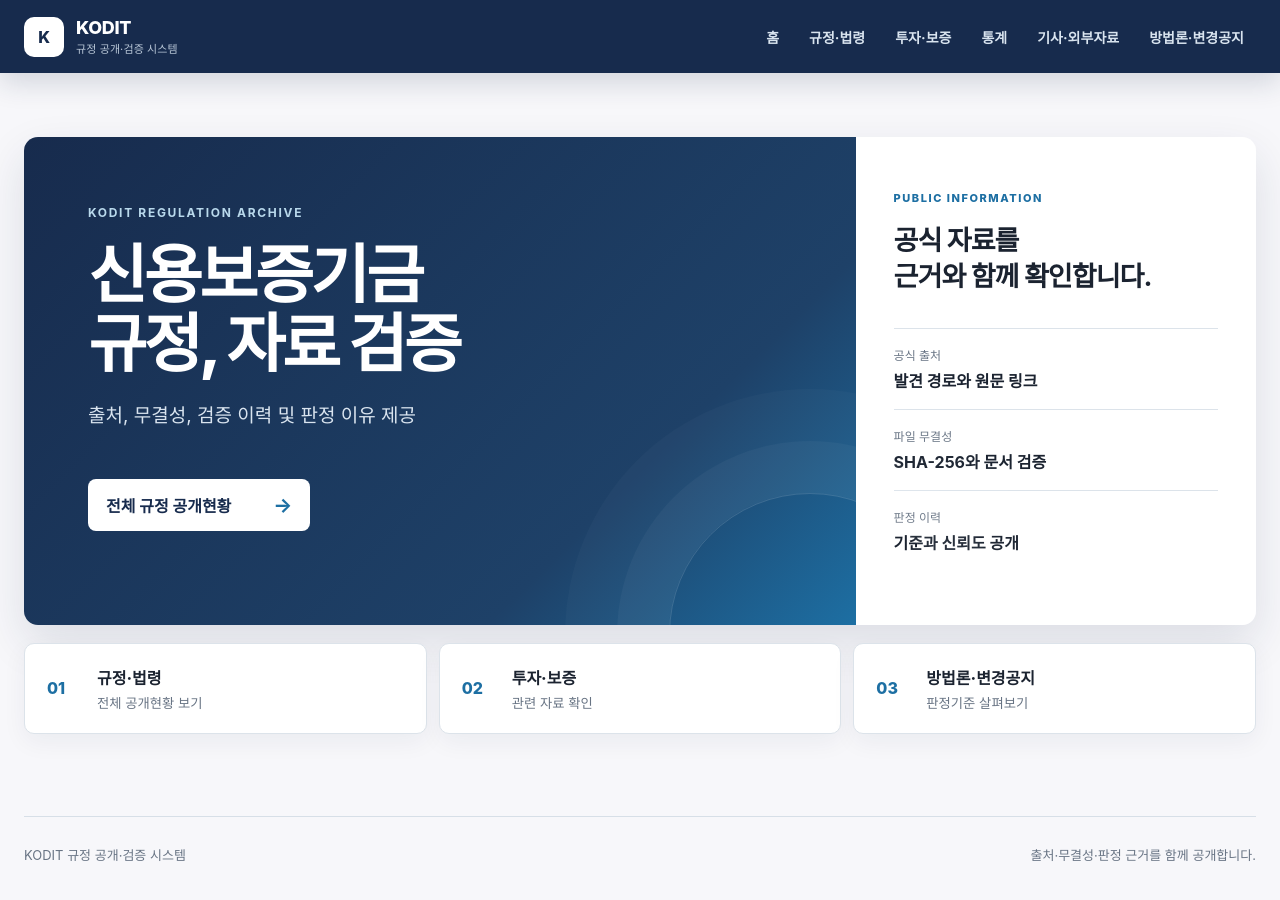
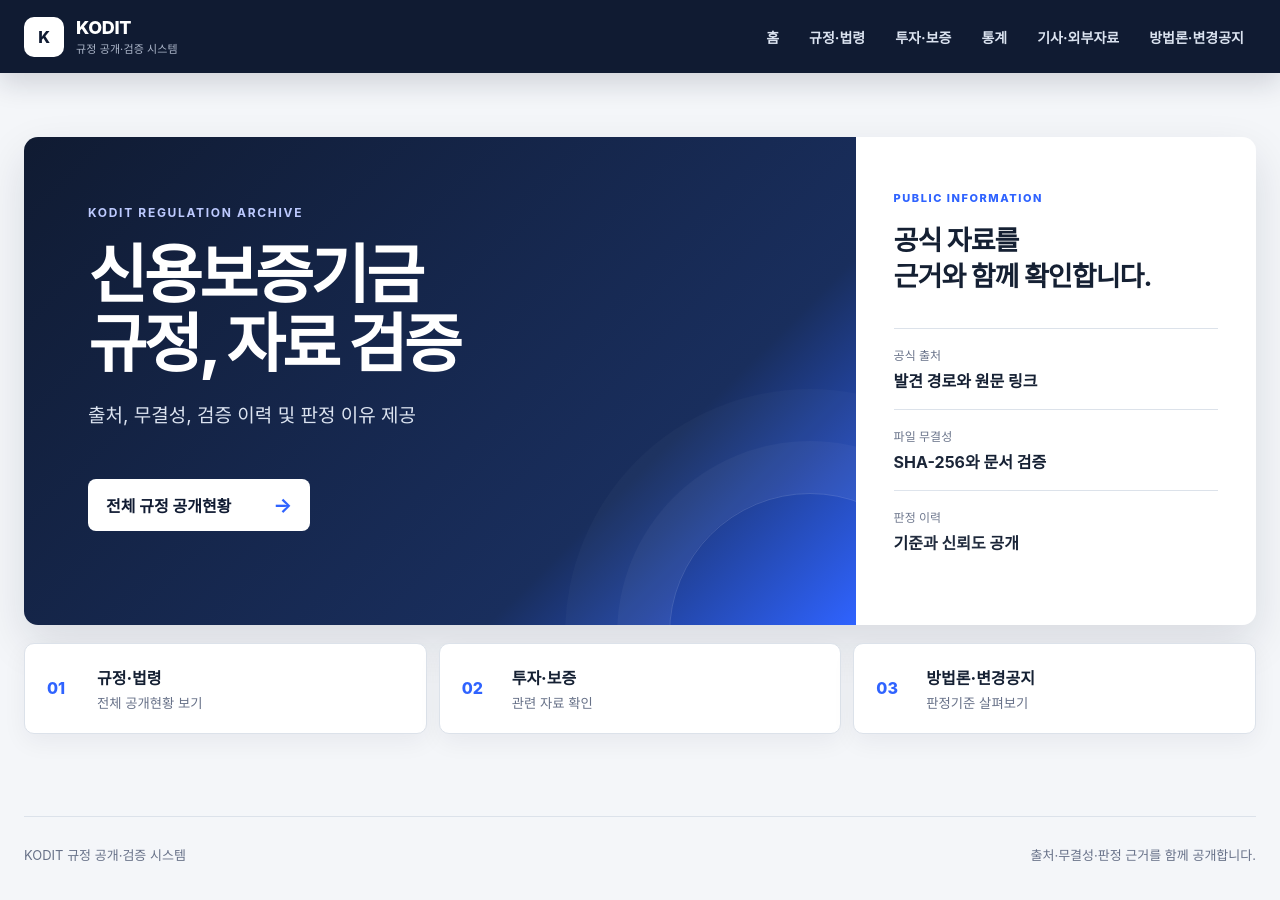
Before and after one commit to maenglion/KODIT-analysis, a Next.js app in the folder apps/public-site/: page / in a window 1280 px wide. Shown: the top 900 px of the page. Built offline with nearby package versions, Linux system fonts and the light colour scheme; a web font is replaced by a local one.

Commit message:
style: adopt K-DATA primary palette

```diff
--- a/apps/public-site/app/styles.css
+++ b/apps/public-site/app/styles.css
@@ -1,10 +1,10 @@
-:root { --ink:#172b4d; --muted:#5c6b7c; --paper:#eef4f8; --green:#1d6fa3; --lime:#dff2ff; --line:#dce3ea; --amber:#9a5b04; --primary:#1d6fa3; --primary-dark:#155985; --primary-soft:#e7f2f9; --surface:#fff; }
+:root { --ink:#152033; --muted:#677188; --paper:#f4f6f9; --green:#2f63ff; --lime:#dbe4ff; --line:#dce2ea; --amber:#b86f00; --primary:#2f63ff; --primary-dark:#101b32; --primary-soft:#eef3ff; --surface:#fff; }
 * { box-sizing:border-box; }
 html { background:var(--paper); }
 body { margin:0; color:var(--ink); font-family:Inter,"Noto Sans KR","Apple SD Gothic Neo",system-ui,sans-serif; background:linear-gradient(180deg,#f7f9fb 0,var(--paper) 70%); font-size:16px; }
 a { color:inherit; }
 .shell { width:min(1180px,calc(100% - 48px)); margin-inline:auto; }
-.site-header { border-bottom:1px solid rgba(23,43,77,.13); background:rgba(255,255,255,.92); position:sticky; top:0; z-index:10; backdrop-filter:blur(12px); }
+.site-header { border-bottom:1px solid rgba(16,27,50,.13); background:rgba(255,255,255,.92); position:sticky; top:0; z-index:10; backdrop-filter:blur(12px); }
 .header-inner { width:min(1240px,calc(100% - 48px)); height:82px; margin:auto; display:flex; align-items:center; justify-content:space-between; gap:28px; }
 .brand { display:flex; align-items:center; gap:12px; text-decoration:none; letter-spacing:-.02em; }
 .brand-mark { width:38px; height:38px; border-radius:50%; display:grid; place-items:center; background:var(--ink); color:var(--lime); font-weight:800; }
@@ -52,7 +52,7 @@
 .table-panel {
   border-color:var(--line);
   border-radius:10px;
-  box-shadow:0 8px 26px rgba(23,43,77,.045);
+  box-shadow:0 8px 26px rgba(16,27,50,.045);
 }
 .metric-grid strong {
   font-family:Paperlogy,Inter,"Noto Sans KR",sans-serif;
@@ -87,18 +87,18 @@
 
 /* Civic operations theme — adapted from the reference system's visual language. */
 :root {
-  --ink:#1b2330;
-  --muted:#687484;
-  --paper:#f7f7fa;
-  --green:#1d6fa3;
-  --lime:#d9ecf7;
-  --line:#dce3ea;
-  --amber:#9a5b04;
-  --primary:#1d6fa3;
-  --primary-dark:#172b4d;
-  --primary-soft:#e7f1f8;
+  --ink:#152033;
+  --muted:#677188;
+  --paper:#f4f6f9;
+  --green:#2f63ff;
+  --lime:#dbe4ff;
+  --line:#dce2ea;
+  --amber:#b86f00;
+  --primary:#2f63ff;
+  --primary-dark:#101b32;
+  --primary-soft:#eef3ff;
   --surface:#fff;
-  --shadow:0 8px 24px rgba(23,43,77,.055);
+  --shadow:0 8px 24px rgba(16,27,50,.055);
 }
 html { background:var(--paper); }
 body { background:var(--paper); color:var(--ink); }
@@ -107,7 +107,7 @@
   height:73px;
   border:0;
   background:var(--primary-dark);
-  box-shadow:0 10px 28px rgba(23,43,77,.16);
+  box-shadow:0 10px 28px rgba(16,27,50,.16);
   backdrop-filter:none;
 }
 .header-inner { width:min(1320px,calc(100% - 48px)); height:73px; }
@@ -123,19 +123,19 @@
   font-weight:800;
 }
 .brand b { font-family:Paperlogy,Inter,sans-serif; font-size:18px; font-weight:800; }
-.brand small { color:#bac8d8; font-size:11px; letter-spacing:.01em; }
+.brand small { color:#aeb8cb; font-size:11px; letter-spacing:.01em; }
 nav { gap:6px; font-size:14px; }
-nav a { color:#d9e4ef; padding:9px 12px; border-radius:7px; font-weight:650; }
+nav a { color:#dbe3f0; padding:9px 12px; border-radius:7px; font-weight:650; }
 nav a:hover { color:#fff; background:rgba(255,255,255,.1); }
 
 .home { min-height:calc(100vh - 180px); padding:64px 0 82px; background:none; }
-.home-intro { display:grid; grid-template-columns:minmax(0,1.35fr) minmax(320px,.65fr); overflow:hidden; border-radius:14px; box-shadow:0 18px 45px rgba(23,43,77,.12); }
-.home-copy { min-height:430px; padding:68px 64px; background:linear-gradient(135deg,#172b4d 0%,#1e4168 72%,#1d6fa3 100%); color:#fff; position:relative; }
+.home-intro { display:grid; grid-template-columns:minmax(0,1.35fr) minmax(320px,.65fr); overflow:hidden; border-radius:14px; box-shadow:0 18px 45px rgba(16,27,50,.12); }
+.home-copy { min-height:430px; padding:68px 64px; background:linear-gradient(135deg,#101b32 0%,#192e5d 72%,#2f63ff 100%); color:#fff; position:relative; }
 .home-copy::after { content:""; position:absolute; width:280px; height:280px; right:-95px; bottom:-150px; border:1px solid rgba(255,255,255,.14); border-radius:50%; box-shadow:0 0 0 52px rgba(255,255,255,.035),0 0 0 104px rgba(255,255,255,.025); }
-.home .eyebrow { color:#b9d9ec; font-size:12px; letter-spacing:.14em; position:relative; z-index:1; }
+.home .eyebrow { color:#bdcaff; font-size:12px; letter-spacing:.14em; position:relative; z-index:1; }
 .home h1 { max-width:720px; margin:20px 0 22px; font-size:clamp(44px,5vw,68px); line-height:1.08; letter-spacing:-.052em; position:relative; z-index:1; }
 .home h1 em { color:#fff; }
-.home .lead { color:#d9e4ef; font-size:19px; line-height:1.65; position:relative; z-index:1; }
+.home .lead { color:#dbe3f0; font-size:19px; line-height:1.65; position:relative; z-index:1; }
 .primary-link { margin-top:28px; padding:14px 18px; border-radius:8px; background:#fff; color:var(--primary-dark); gap:42px; position:relative; z-index:1; }
 .primary-link span { color:var(--primary); }
 .home-guide { padding:54px 38px; background:#fff; }
@@ -159,20 +159,20 @@
 .review-warning { margin:13px 0 0; font-size:14px; }
 .metric-grid { gap:12px; margin:24px 0 14px; }
 .metric-grid div { min-height:98px; padding:17px 18px; border-top:3px solid var(--primary-dark); border-radius:9px; box-shadow:var(--shadow); }
-.metric-grid div:not(:first-child) { border-top-color:#7e9bb3; }
+.metric-grid div:not(:first-child) { border-top-color:#9db2ff; }
 .metric-grid span { font-size:12px; font-weight:700; }
 .metric-grid strong { margin-top:9px; color:var(--ink); font-size:30px; font-weight:800; }
 .update-grid { gap:0; background:#fff; border-radius:9px; box-shadow:var(--shadow); }
 .update-grid div { border-right:1px solid var(--line); border-bottom:1px solid var(--line); }
-.update-grid dt { color:#707b89; font-weight:700; }
+.update-grid dt { color:#677188; font-weight:700; }
 .update-grid dd { color:var(--ink); font-size:13px; }
 .regulations-shell { grid-template-columns:248px minmax(0,1fr); gap:16px; padding-top:6px; }
 .filter-panel,.table-panel { border-radius:9px; box-shadow:var(--shadow); }
 .filter-panel { top:91px; padding:18px; }
 .filter-head h2 { font-family:Paperlogy,Inter,sans-serif; font-size:20px; font-weight:800; }
 .filter-head button,.preset-row button,.download-menu button,.pagination button { border-radius:7px; }
-.filter-head button:hover,.preset-row button:hover,.download-menu button:hover,.pagination button:not(:disabled):hover { border-color:#9eb3c6; background:var(--primary-soft); }
-.filter-panel input[type=search],.filter-panel input[type=text],.filter-panel select { border-radius:7px; border-color:#cbd6e1; }
+.filter-head button:hover,.preset-row button:hover,.download-menu button:hover,.pagination button:not(:disabled):hover { border-color:#9db2ff; background:var(--primary-soft); }
+.filter-panel input[type=search],.filter-panel input[type=text],.filter-panel select { border-radius:7px; border-color:#ccd5e2; }
 .filter-panel input:focus,.filter-panel select:focus { outline:2px solid rgba(29,111,163,.2); border-color:var(--primary); }
 .table-toolbar { padding:16px 18px; background:#fff; }
 .table-toolbar strong { font-family:Paperlogy,Inter,sans-serif; font-size:22px; font-weight:800; }
@@ -180,8 +180,8 @@
 .regulations-table th { background:var(--primary-dark); padding:11px 10px; font-weight:750; }
 .regulations-table td { padding:10px; }
 .regulations-table tbody tr:nth-child(even) { background:#fafbfd; }
-.regulations-table tbody tr:hover { background:#edf5fa; }
-.regulations-table .has-detail { background:#eaf3f9; }
+.regulations-table tbody tr:hover { background:#eef3ff; }
+.regulations-table .has-detail { background:#eef3ff; }
 .status-flag,.confidence-flag { border-radius:17px; }
 .decision-dialog { border-radius:12px; border-top:5px solid var(--primary-dark); }
 .decision-dialog h2,.content h2,.hero h1,.status-card strong,.pending h1,.connection-state h1 { font-family:Paperlogy,Inter,"Noto Sans KR",sans-serif; font-weight:800; }
@@ -190,8 +190,8 @@
 .hero h1 { font-size:clamp(38px,5vw,58px); }
 .status-card,.facts-panel,.interpretation { border-radius:10px; box-shadow:var(--shadow); }
 .interpretation { background:var(--primary-dark); }
-.claim-flow span { background:#203b61; color:#c3d2e1; }
-footer { width:min(1320px,calc(100% - 48px)); border-color:#d7dfe7; }
+.claim-flow span { background:#18294d; color:#c6d0df; }
+footer { width:min(1320px,calc(100% - 48px)); border-color:#dce2ea; }
 
 @media(max-width:980px) {
   .home-intro { grid-template-columns:1fr; }
```
